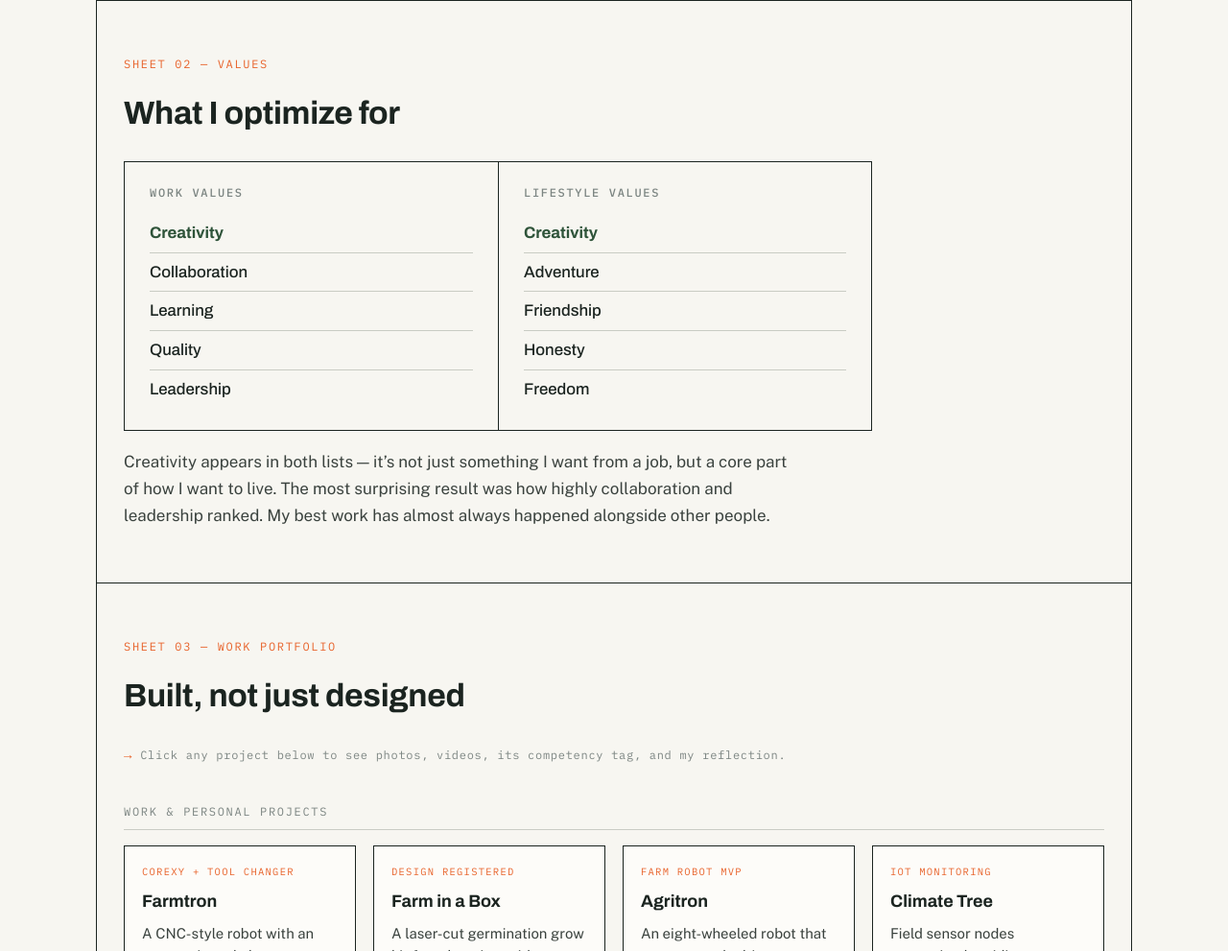
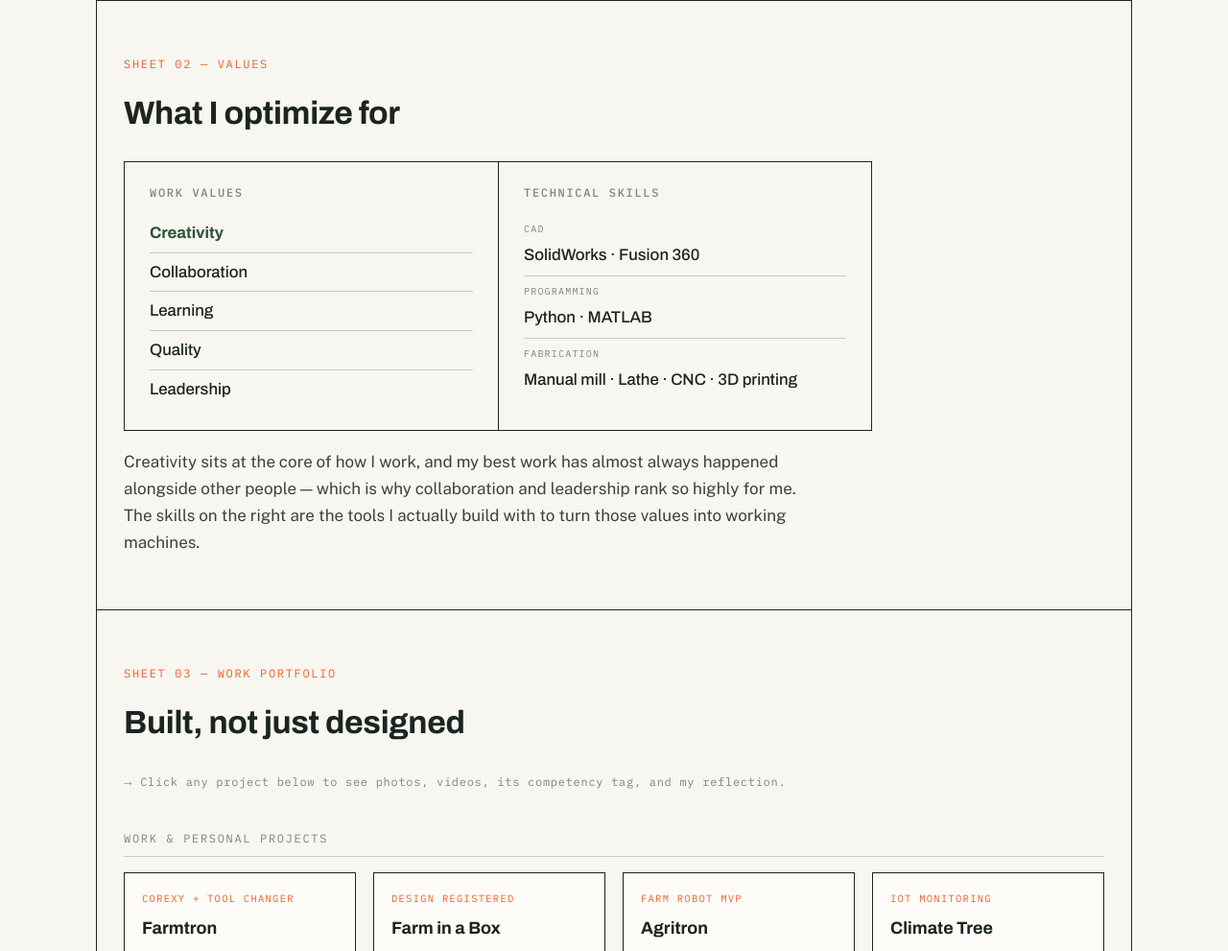
Before and after one commit to R11K/R11k.github.io, a plain HTML site: page index.html in a window 1280 px wide. Shown: the part 1608-2599 px from the top of the page at 96% size. Drawn offline with nearby package versions, Linux system fonts and the light colour scheme.

Commit message:
Update index.html

```diff
--- a/index.html
+++ b/index.html
@@ -209,17 +209,24 @@
         </ul>
       </div>
       <div style="padding:22px 26px;border-left:1.5px solid var(--ink);">
-        <h3 style="font-family:var(--mono);font-size:12px;letter-spacing:0.14em;text-transform:uppercase;font-weight:500;color:var(--steel);margin-bottom:12px;">Lifestyle Values</h3>
+        <h3 style="font-family:var(--mono);font-size:12px;letter-spacing:0.14em;text-transform:uppercase;font-weight:500;color:var(--steel);margin-bottom:12px;">Technical Skills</h3>
         <ul style="list-style:none;">
-          <li style="font-family:var(--display);font-weight:700;font-size:1.05rem;padding:6px 0;border-bottom:1px solid var(--line);color:var(--field);">Creativity</li>
-          <li style="font-family:var(--display);font-weight:500;font-size:1.05rem;padding:6px 0;border-bottom:1px solid var(--line);">Adventure</li>
-          <li style="font-family:var(--display);font-weight:500;font-size:1.05rem;padding:6px 0;border-bottom:1px solid var(--line);">Friendship</li>
-          <li style="font-family:var(--display);font-weight:500;font-size:1.05rem;padding:6px 0;border-bottom:1px solid var(--line);">Honesty</li>
-          <li style="font-family:var(--display);font-weight:500;font-size:1.05rem;padding:6px 0;">Freedom</li>
+          <li style="padding:8px 0;border-bottom:1px solid var(--line);">
+            <span style="font-family:var(--mono);font-size:10px;letter-spacing:0.12em;text-transform:uppercase;color:var(--steel);display:block;margin-bottom:3px;">CAD</span>
+            <span style="font-family:var(--display);font-weight:500;font-size:1.05rem;">SolidWorks &middot; Fusion 360</span>
+          </li>
+          <li style="padding:8px 0;border-bottom:1px solid var(--line);">
+            <span style="font-family:var(--mono);font-size:10px;letter-spacing:0.12em;text-transform:uppercase;color:var(--steel);display:block;margin-bottom:3px;">Programming</span>
+            <span style="font-family:var(--display);font-weight:500;font-size:1.05rem;">Python &middot; MATLAB</span>
+          </li>
+          <li style="padding:8px 0;">
+            <span style="font-family:var(--mono);font-size:10px;letter-spacing:0.12em;text-transform:uppercase;color:var(--steel);display:block;margin-bottom:3px;">Fabrication</span>
+            <span style="font-family:var(--display);font-weight:500;font-size:1.05rem;">Manual mill &middot; Lathe &middot; CNC &middot; 3D printing</span>
+          </li>
         </ul>
       </div>
     </div>
-    <p style="margin-top:18px;max-width:68ch;color:#3a423e;">Creativity appears in both lists &mdash; it&rsquo;s not just something I want from a job, but a core part of how I want to live. The most surprising result was how highly collaboration and leadership ranked. My best work has almost always happened alongside other people.</p>
+    <p style="margin-top:18px;max-width:68ch;color:#3a423e;">Creativity sits at the core of how I work, and my best work has almost always happened alongside other people &mdash; which is why collaboration and leadership rank so highly for me. The skills on the right are the tools I actually build with to turn those values into working machines.</p>
   </section>
 
   <section id="projects">
```
